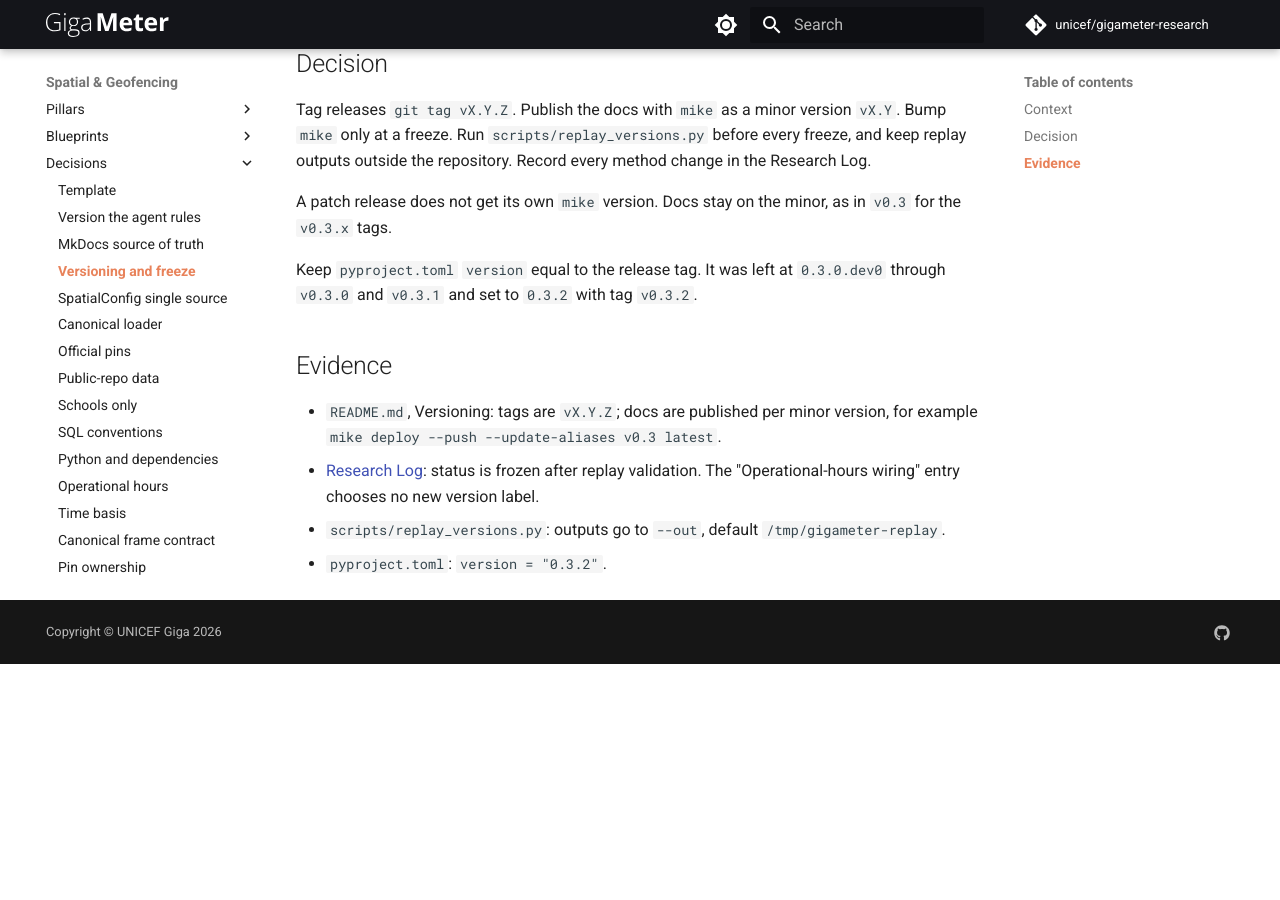
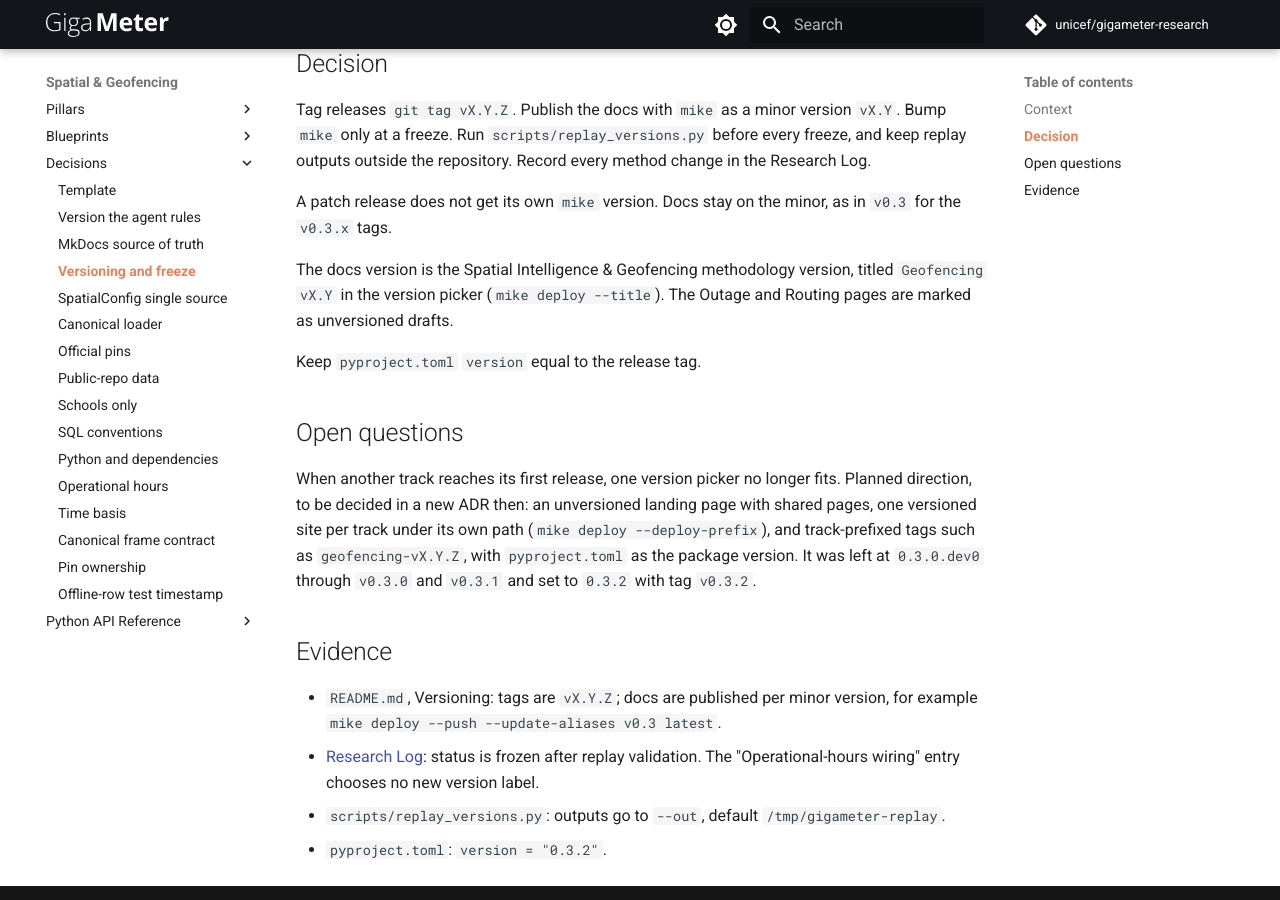
Before and after one commit to unicef/gigameter-research, an MkDocs documentation site: the page built from docs/adr/0003-versioning-and-freeze.md, in a window 1280 px wide and 900 px high, scrolled down 458 px. Built offline with MkDocs 1.6.1 and Material for MkDocs 9.7.7, drawn with Linux system fonts in a browser that asks for light colours; comment, search, counter and statistics services are not loaded; the version menu is left out; before the commit the page ends 1122 px from its top, so only the background shows below that.

Commit message:
docs: label docs version as Geofencing methodology; mark Outage and Routing as unversioned drafts
- Index track cards show status; warning admonition on the Pillar 4 and 5 pages
- README and ADR 0003: deploy with --title "Geofencing vX.Y"; per-track docs split recorded as an open question

```diff
--- a/docs/adr/0003-versioning-and-freeze.md
+++ b/docs/adr/0003-versioning-and-freeze.md
@@ -14,7 +14,13 @@ Tag releases `git tag vX.Y.Z`. Publish the docs with `mike` as a minor version `
 
 A patch release does not get its own `mike` version. Docs stay on the minor, as in `v0.3` for the `v0.3.x` tags.
 
-Keep `pyproject.toml` `version` equal to the release tag. It was left at `0.3.0.dev0` through `v0.3.0` and `v0.3.1` and set to `0.3.2` with tag `v0.3.2`.
+The docs version is the Spatial Intelligence & Geofencing methodology version, titled `Geofencing vX.Y` in the version picker (`mike deploy --title`). The Outage and Routing pages are marked as unversioned drafts.
+
+Keep `pyproject.toml` `version` equal to the release tag.
+
+## Open questions
+
+When another track reaches its first release, one version picker no longer fits. Planned direction, to be decided in a new ADR then: an unversioned landing page with shared pages, one versioned site per track under its own path (`mike deploy --deploy-prefix`), and track-prefixed tags such as `geofencing-vX.Y.Z`, with `pyproject.toml` as the package version. It was left at `0.3.0.dev0` through `v0.3.0` and `v0.3.1` and set to `0.3.2` with tag `v0.3.2`.
 
 ## Evidence
 
```
Also changed, not shown: README.md (+1 -1 lines), docs/connectivity/outage-models.md (+3 -0 lines), docs/diagnostics/routing.md (+3 -0 lines), docs/index.md (+3 -0 lines).
